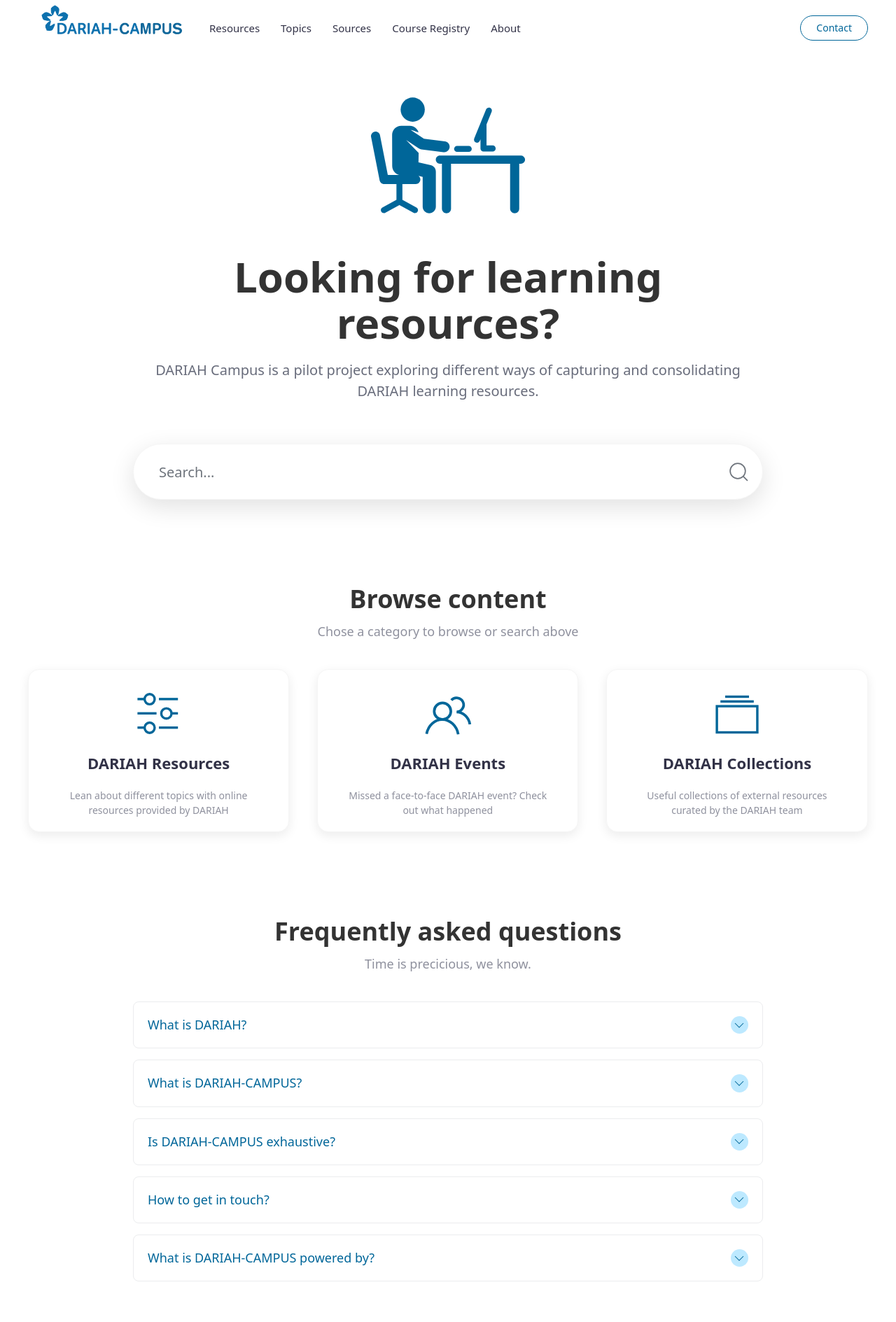
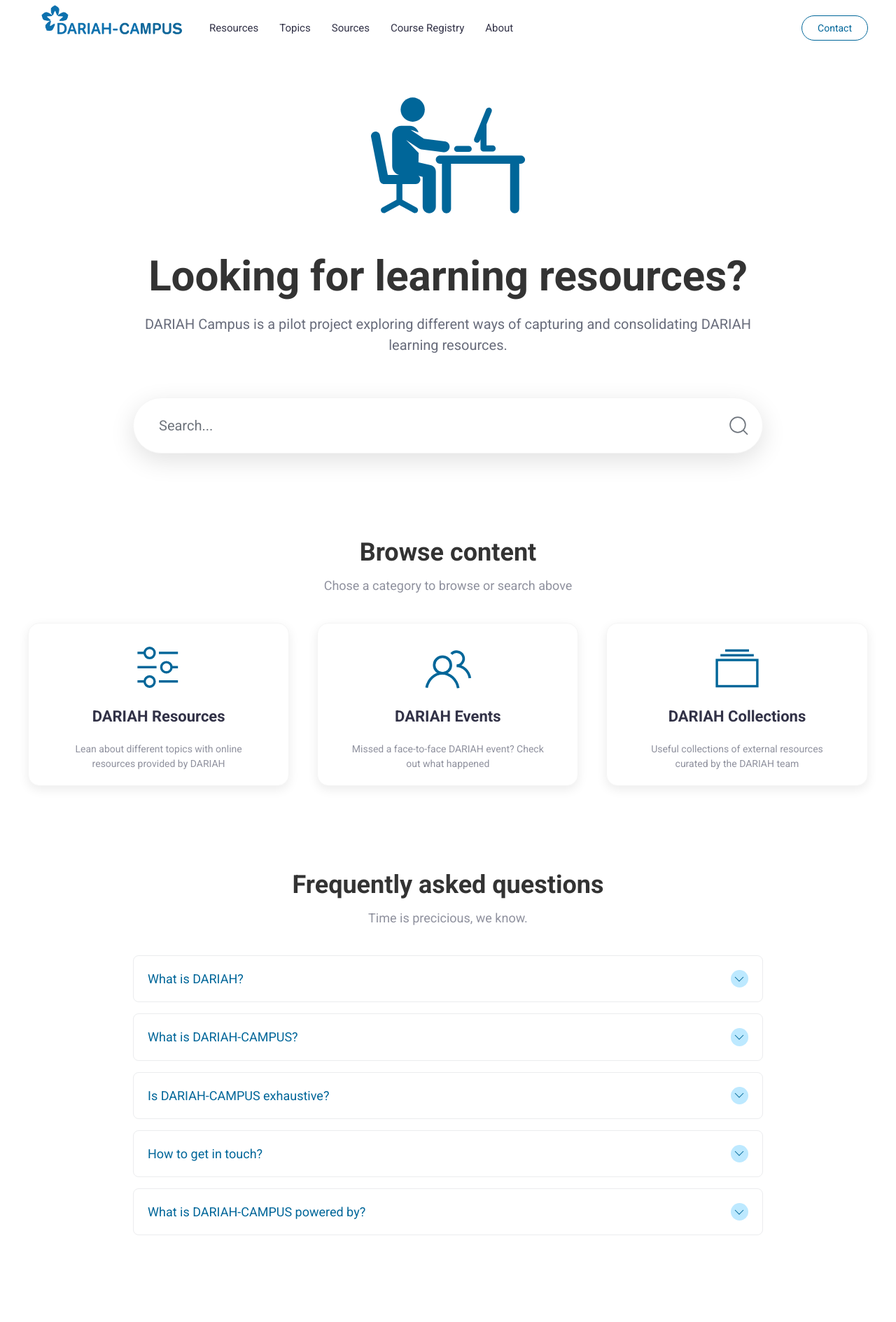
Before and after one commit to DARIAH-ERIC/dariah-campus-pilot, a Jekyll site: the page built from index.md, in a window 1280 px wide. Shown: the top 1889 px of the page at 70% size. Built offline with Jekyll 4.4.1, drawn with Linux system fonts in a browser that asks for light colours.

Commit message:
Update variables.scss

```diff
--- a/_sass/theme/variables.scss
+++ b/_sass/theme/variables.scss
@@ -5,7 +5,7 @@
 $global-color:                                #323247;
 $global-muted-color:                          #8f919e;
 $global-primary-background:                   #006699;
-$global-secondary-background:                 #222;
+$global-secondary-background:                 #1E396C;
 $global-warning-background:                   #fbc418;
 $global-success-background:                   #403e56;
 $global-danger-background:                    #f0506e;
@@ -14,8 +14,8 @@
 $link-muted-hover-color:                        $global-color;
 
 // Font
-$global-font-family:                            system-ui;
-$global-xxlarge-font-size:                      2.25rem;    // H1
+$global-font-family:                            'roboto', Arial, Helvetica, Tahoma, sans-serif;
+$global-xxlarge-font-size:                      2.25rem;    // H1 2.25rem
 $global-xlarge-font-size:                       1.6875rem;  // H2
 $global-large-font-size:                        1.375rem;   // H3
 $global-medium-font-size:                       1.125rem;   // H4
```
